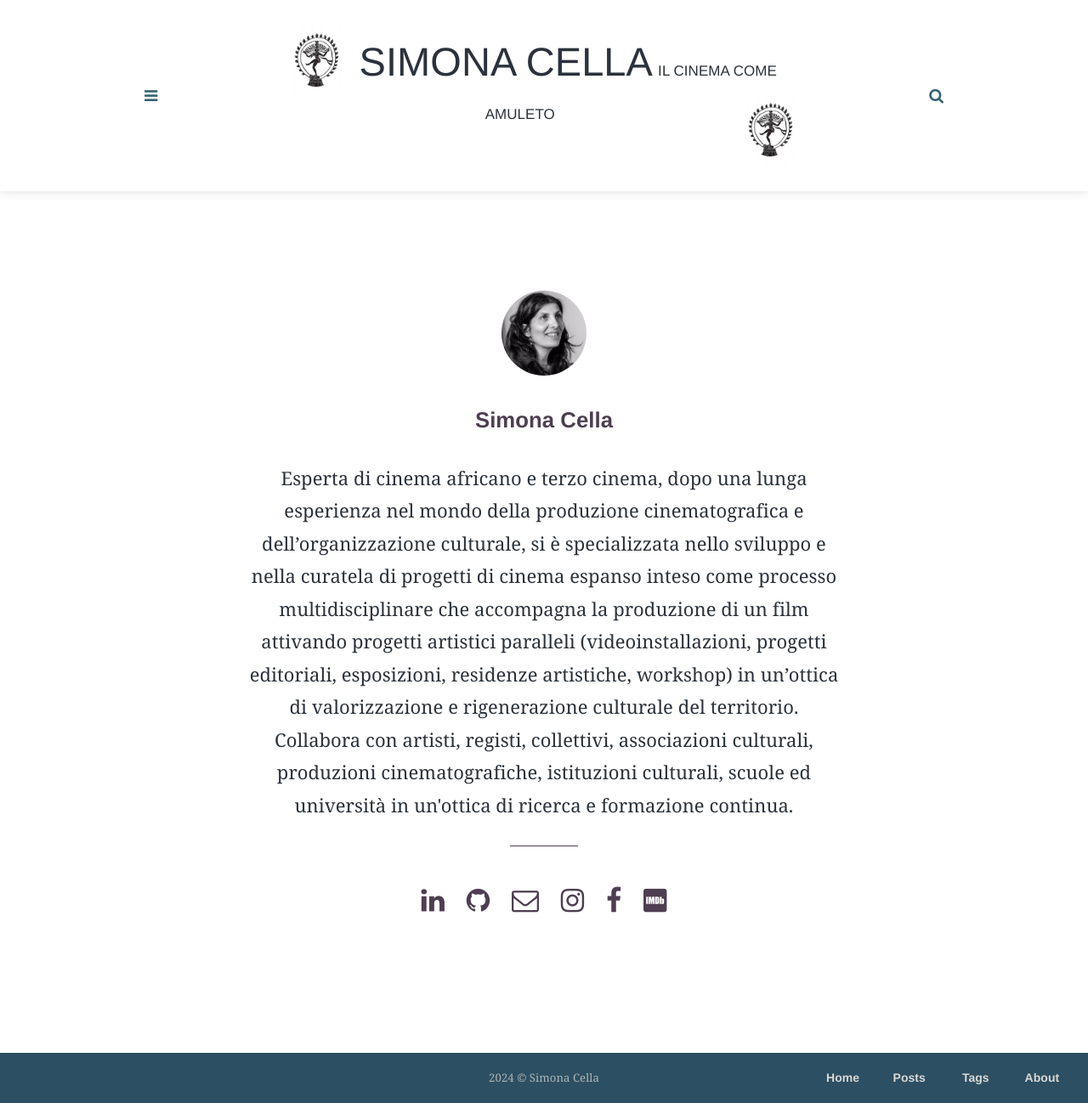
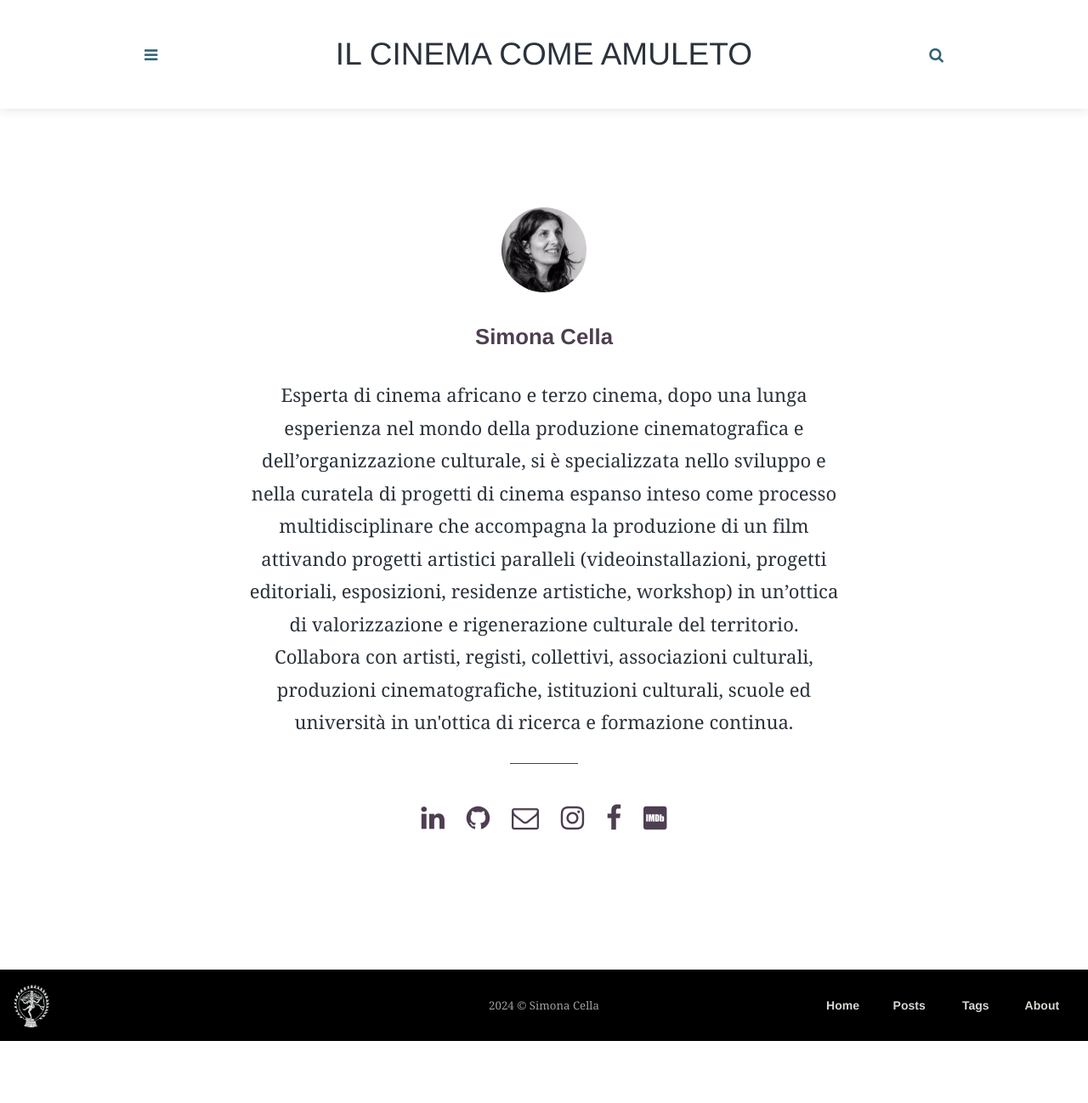
Before and after one commit to simonacella/simonacella.github.io, a Jekyll site: the page built from _pages/about.html, in a window 1280 px wide. Shown: the whole page at 85% size. Built offline with Jekyll 4.4.1, drawn with Linux system fonts in a browser that asks for light colours; some web fonts are replaced; after the commit the page ends 1228 px from its top, so only the background shows below that.

Commit message:
header, footer, logo etc.

```diff
--- a/_config.yml
+++ b/_config.yml
@@ -1,6 +1,5 @@
 # Site settings
-title: Simona Cella
-description: Il cinema come amuleto
+title: Il cinema come amuleto
 logo: /assets/img/logo.webp
 timezone: Europe/Rome
 paginate: 6
--- a/_includes/footer.html
+++ b/_includes/footer.html
@@ -4,6 +4,9 @@
 <footer class="main-footer">
     <div class="footer-wrapper">
         <div class="logo-symbol">
+          <a class="logo-link" title="{{ site.title }}" href="{{ relativebase }}">
+            <img src="{{ site.logo }}" alt="logo" />
+          </a>
         </div>
         <div class="copyright">
           <p>{{site.time | date: '%Y'}} &copy; {{site.author}}</p>
--- a/_includes/header.html
+++ b/_includes/header.html
@@ -54,10 +54,7 @@
       </nav>
       <div class="logo">
         <a href="{{ relativebase }}">
-          <img src="{{ site.logo }}" alt="logo" style="float: left;"/>
           <span class="title">{{ site.title }}</span>
-          <span class="description">{{site.description}}</span>
-          <img src="{{ site.logo }}" alt="logo" style="float: right;"/>
         </a>
       </div>
       <div class="search-icon-container">
--- a/assets/css/main.css
+++ b/assets/css/main.css
@@ -573,13 +573,8 @@ svg {
   flex-direction: row;
 }
 .main-header .logo a {
+  font-size: 37px;
   text-decoration: none;
-}
-.main-header .logo .title {
-  font-size: 47px;
-}
-.main-header .logo .description {
-  font-size: 17px;
 }
 .main-header .logo img {
   height: 80px;
@@ -841,8 +836,8 @@ svg.menu-icon-house {
 /* = = = = = = = = = = Footer  = = = = = = = = = = */
 .main-footer {
   padding: 5px 15px 5px 15px;
-  color: rgba(26, 26, 26, 0.7);
-  background-color: rgb(44, 79, 99);
+  color: white;
+  background-color: black;
   box-shadow: 0 5px 5px -6px var(--shadow) inset;
 }
 .footer-wrapper {
@@ -852,7 +847,7 @@ svg.menu-icon-house {
 }
 .logo-symbol {
   max-width: 45px;
-  max-height: 45px;
+  max-height: 80%;
 }
 .logo-link {
   display:block;
@@ -1727,6 +1722,7 @@ a.read-more:hover {
   }
   .main-header .logo a {
     font-size: 24px;
+    text-decoration: none;
   }
   .post-card-box {
     margin: revert;
@@ -1782,6 +1778,7 @@ a.read-more:hover {
   }
   .main-header .logo a {
     font-size: 21px;
+    text-decoration: none;
   }
   .menu-icon,
   .menu-icon-close,
```
Also changed, not shown: assets/img/logo.webp.
